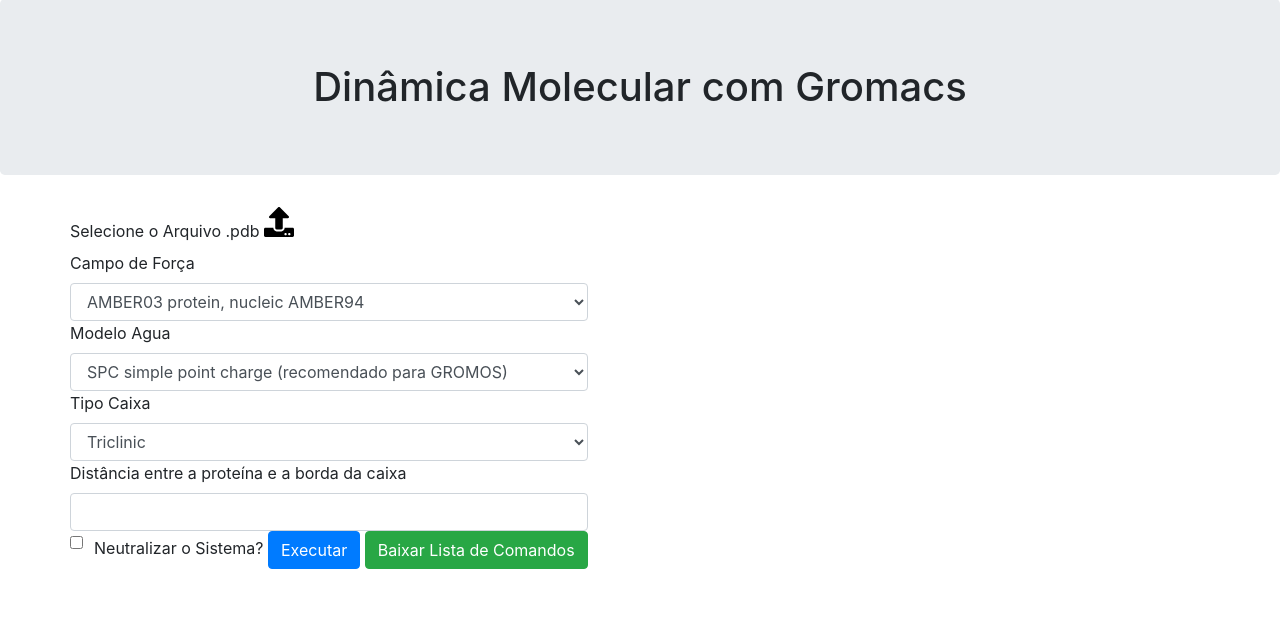
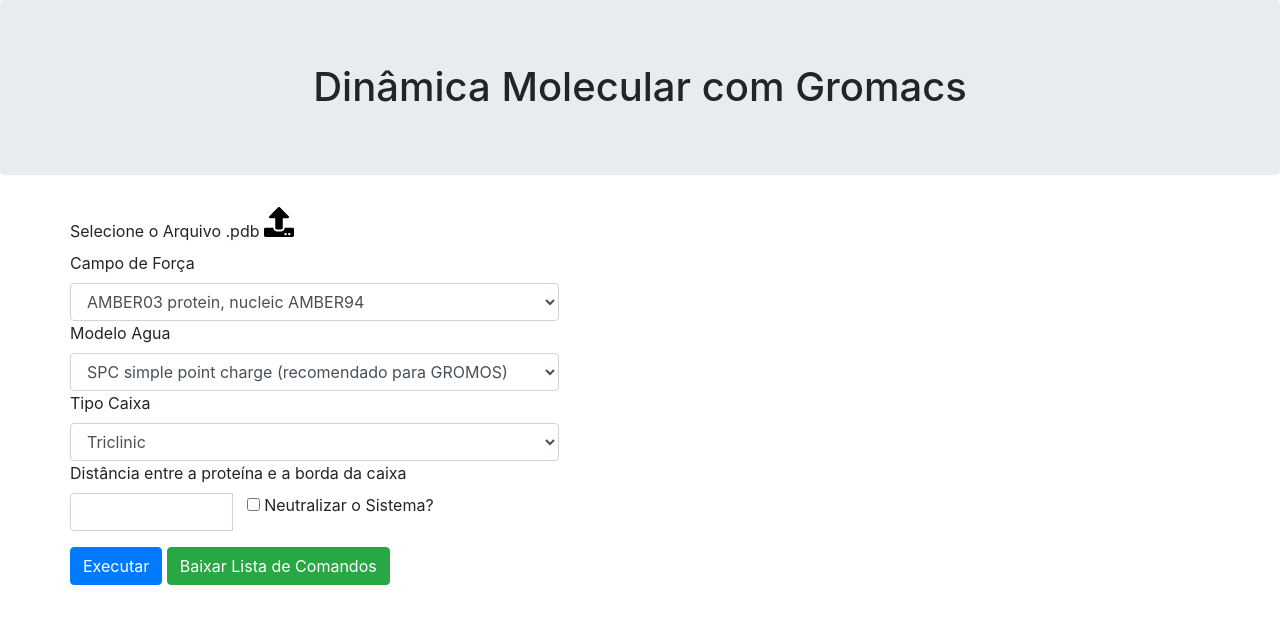
Before and after one commit to botelhoeduardo/visualdynamics, a Flask app: page / in a window 1280 px wide. Shown: the part 53-677 px from the top of the page. Run offline with Flask 2, Linux system fonts and the light colour scheme; the visitor is signed in with stand-in values (Sample User, id 1); some libraries are stand-ins or nearby versions.

Commit message:
design estavel

```diff
--- a/src/templates/index.html
+++ b/src/templates/index.html
@@ -51,11 +51,12 @@
             </select>
 
             <label class="form-control-label" for="distanciacaixa">Distância entre a proteína e a borda da caixa</label>
-            <input class="form-control" type="number" min="0" name="distanciacaixa" id="distanciacaixa">
+            <div class="input-group mb-3">
+                <input class="form-control col-4 input-sm" type="number" min="0" name="distanciacaixa" id="distanciacaixa">
 
-            <input class="form-check-input mx-auto" type="checkbox" name="neutralize" id="neutralize">
-            <label class="form-check-label ml-4" for="neutralize">Neutralizar o Sistema?</label>
-
+                <input class="form-check-input mx-auto col-9" type="checkbox" name="neutralize" id="neutralize">
+                <label class="form-check-label ml-3 col-6" for="neutralize">Neutralizar o Sistema?</label>
+            </div>
         <input type="submit" class="btn btn-primary" value="Executar" name="execute">
         <input type="submit" class="btn btn-success" value="Baixar Lista de Comandos" name="execute">
     </form>
```
